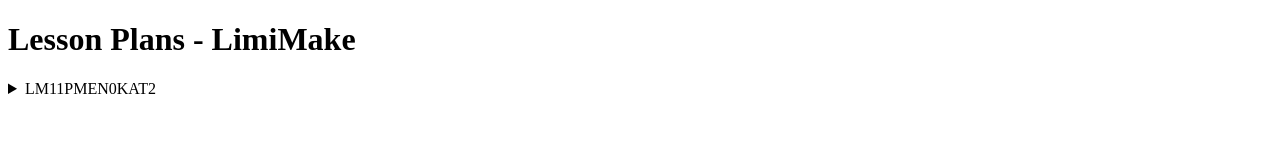
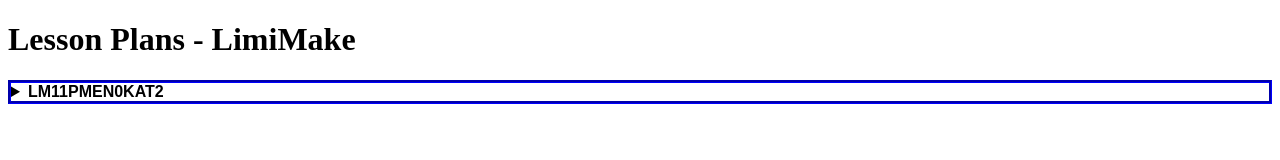
Before and after one commit to LimiPlake/limimake_lessons, a plain HTML site: page teachers.html in a window 1280 px wide. Drawn offline with Linux system fonts and the light colour scheme.

Commit message:
Update teachers.html

```diff
--- a/teachers.html
+++ b/teachers.html
@@ -1,6 +1,6 @@
 <!DOCTYPE html>
 <html>
-  <head><meta charset="UTF-8"><title>LimiMake Lessons: Lesson Plans</title><meta name="viewport" content="width-device-width" initial-scale="1.0"></head>
+  <head><meta charset="UTF-8"><title>LimiMake Lessons: Lesson Plans</title><meta name="viewport" content="width-device-width" initial-scale="1.0"><link rel="stylesheet" href="style.css"></head>
   <body>
     <h1>Lesson Plans - LimiMake</h1>
     <details><summary>LM11PMEN0KAT2</summary>
```
